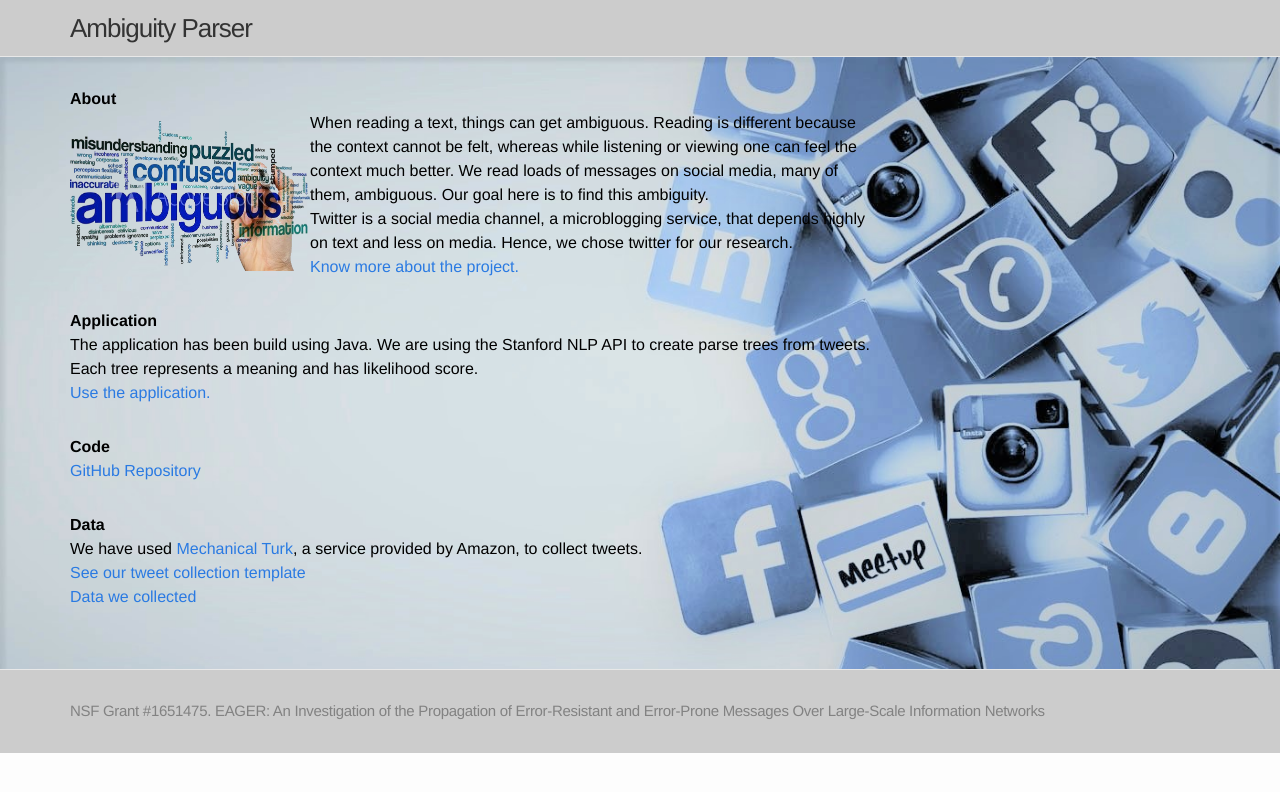
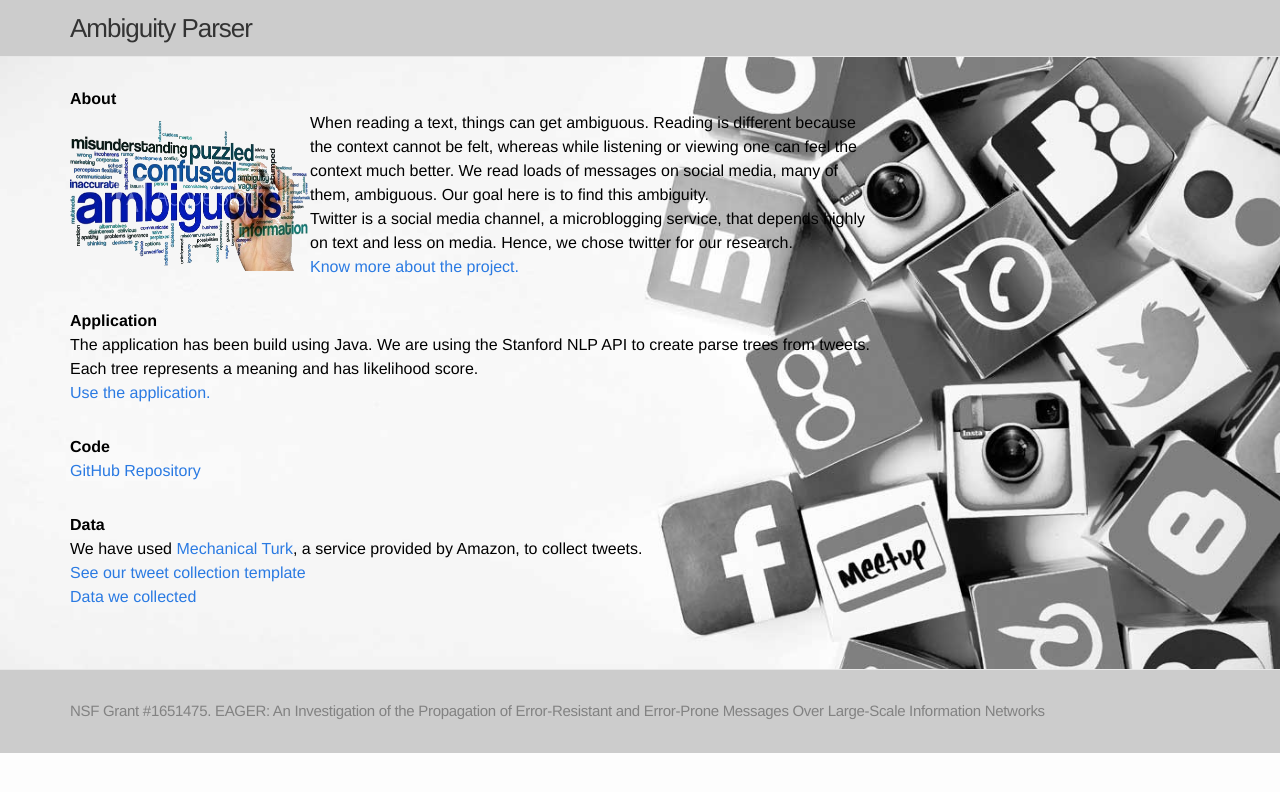
Before and after one commit to AmbiguityISMLab/AmbiguityISMLab.github.io, a Jekyll site: the page built from index.html, in a window 1280 px wide. Shown: the top 792 px of the page. Built offline with Jekyll 4.4.1, drawn with Linux system fonts in a browser that asks for light colours.

Commit message:
Revert background

```diff
--- a/css/main.css
+++ b/css/main.css
@@ -141,7 +141,7 @@ a:visited { color: #205caa; }
 
 .page-content {
   padding: 30px 0;
-  background-image: url("/img/background1.jpg");
+  background-image: url("/img/background.jpg");
   background-color: #fff;
   background-size: cover;
   background-repeat: no-repeat;
```
Also changed, not shown: img/background1.jpg (deleted).
